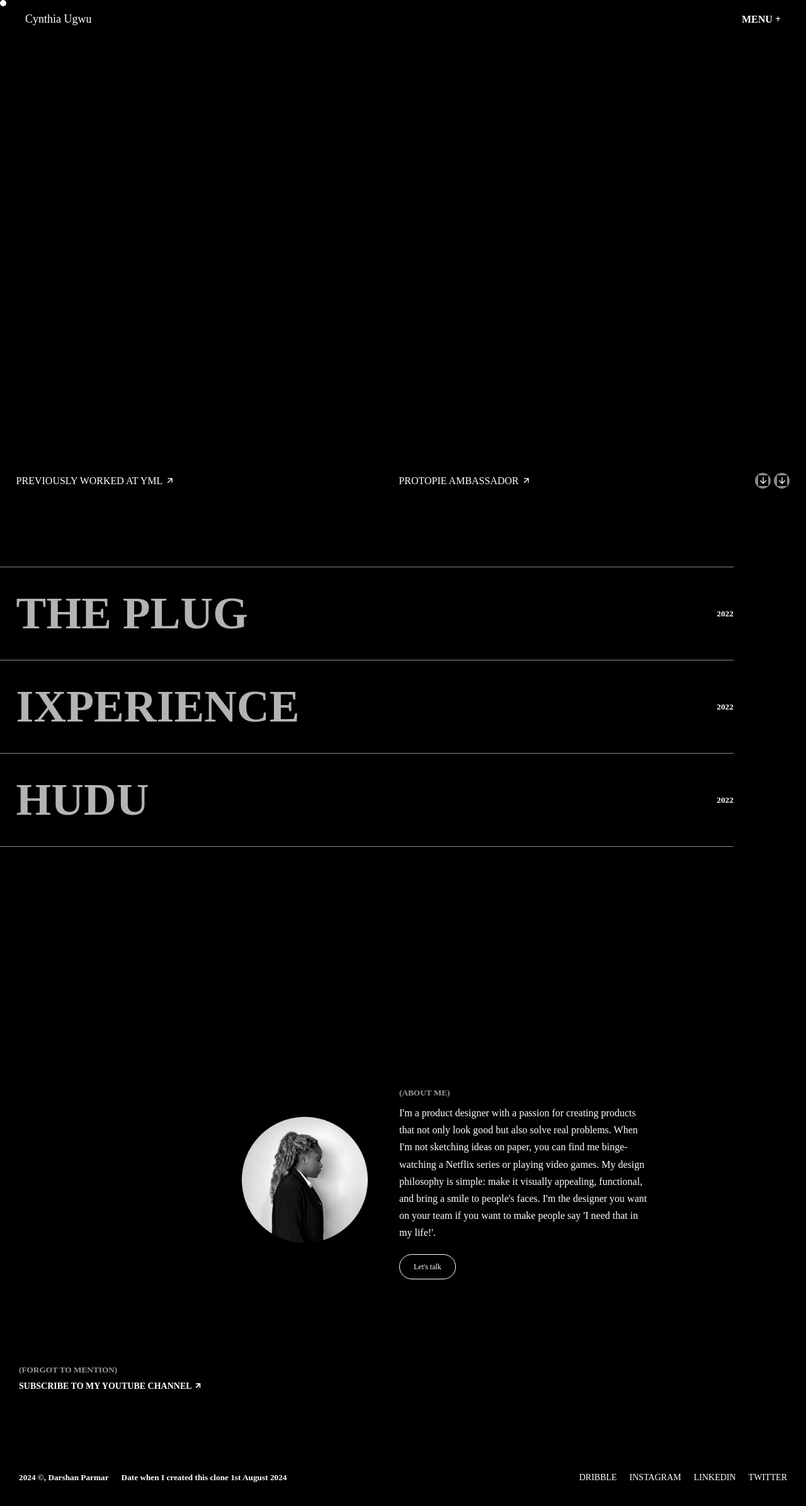
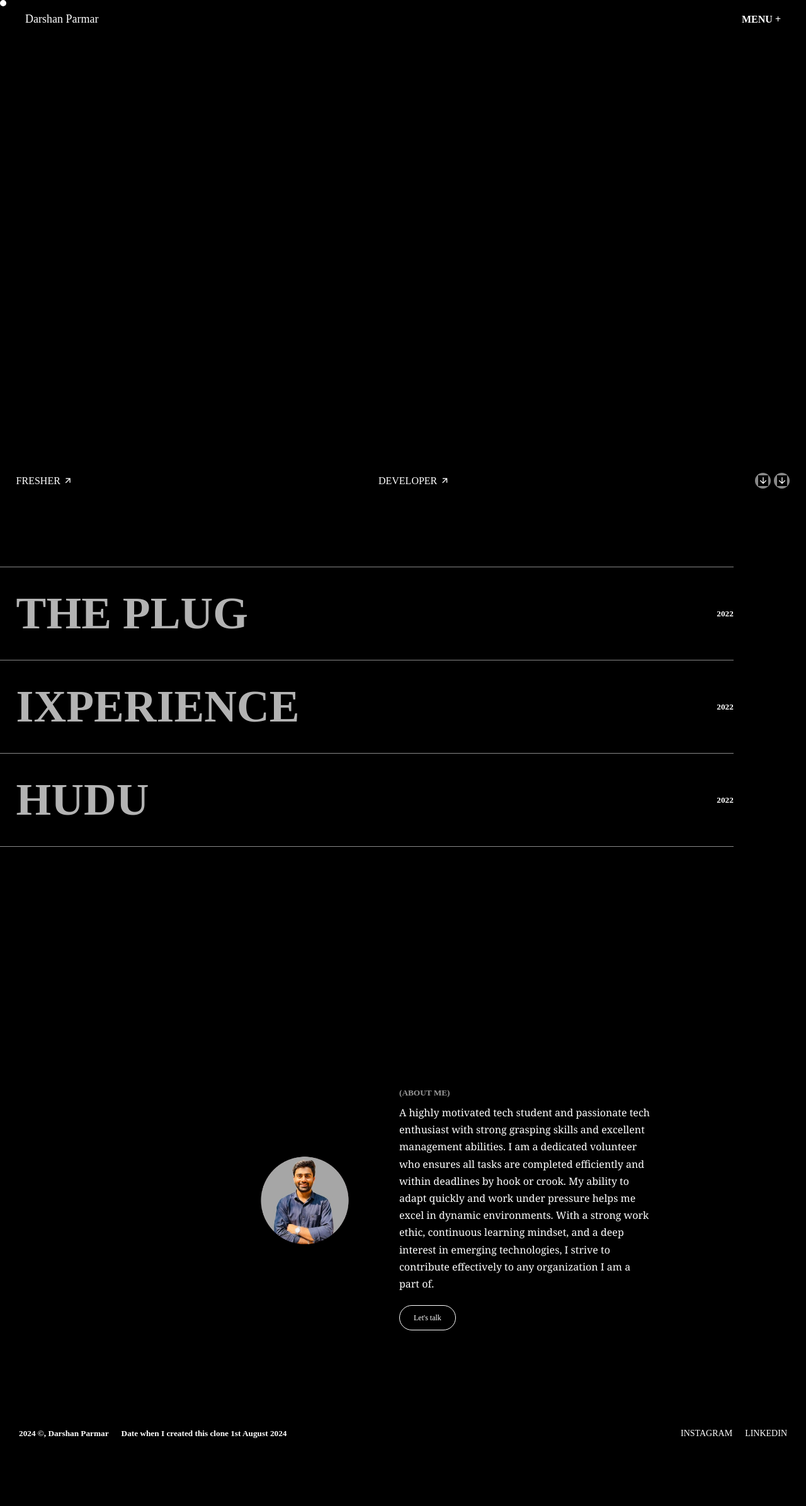
Before and after one commit to Darshanparmarr/CynthiaUgwu, a plain HTML site: page index.html in a window 1280 px wide. Shown: the whole page at 63% size. After the commit the page ends 2325 px from the top, so only its background shows below. Drawn offline with nearby package versions, Linux system fonts and the light colour scheme; a script that the page names is missing.

Commit message:
portfolio

```diff
--- a/index.html
+++ b/index.html
@@ -1,7 +1,7 @@
 <!DOCTYPE html>
 <html lang="en">
 <head>
-  <title>Cynthia Ugwu</title>
+  <title>Darshan Parmar Portfolio</title>
   <link rel="stylesheet" href="style.css">
   <link href="https://cdn.jsdelivr.net/npm/remixicon@4.3.0/fonts/remixicon.css" rel="stylesheet"/>
   <link rel="stylesheet" href="loco.css">
@@ -12,19 +12,19 @@
   <div id="main">
     <div id="hero">
       <div id="nav">
-        <a href="#">Cynthia Ugwu</a>
+        <a href="#">Darshan Parmar</a>
         <h4>MENU +</h4>
       </div>
       <div id="heading">
         <div class="bounding">
-          <h1 class="boundingelem">Product</h1>
+          <h1 class="boundingelem">Frontend</h1>
         </div>
         <div class="blocktext">
           <div class="bounding">
-            <h1 class="boundingelem" id="secondH1">Designer</h1>
+            <h1 class="boundingelem" id="secondH1">Developer</h1>
           </div>
           <div class="bounding">
-            <h5 class="boundingelem">Based In Toronto</h5>
+            <h5 class="boundingelem">Based In Mumbai</h5>
           </div>
         </div>
       </div>
@@ -33,12 +33,12 @@
           <h5 class="boundingelem">available for freelancer</h5>
         </div>
         <div class="bounding">
-          <h5 class="boundingelem">work from may 23'</h5>
+          <h5 class="boundingelem">Open to Work</h5>
         </div>
       </div>
       <div id="heroFooter">
-        <a href="#">Previously worked at yml <i class="ri-arrow-right-up-line"></i></a>
-        <a href="#">Protopie Ambassador <i class="ri-arrow-right-up-line"></i></a>
+        <a href="#">Fresher <i class="ri-arrow-right-up-line"></i></a>
+        <a href="#">Developer <i class="ri-arrow-right-up-line"></i></a>
         <div id="iconset">
           <div class="circle"><i class="ri-arrow-down-line"></i></div>
           <div class="circle"><i class="ri-arrow-down-line"></i></div>
@@ -63,17 +63,13 @@
       </div>
     </div>
     <div id="about">
-      <img src="cynthia.png" alt="">
+      <img src="DarshanImg.png" alt="">
       <div id="textabout">
         <h5>(About Me)</h5>
-        <p>I'm a product designer with a passion for creating products that not only look good but also solve real problems. When I'm not sketching ideas on paper, you can find me binge-watching a Netflix series or playing video games. My design philosophy is simple: make it visually appealing, functional, and bring a smile to people's faces. I'm the designer you want on your team if you want to make people say 'I need that in my life!'.</p>
-        <a href="#">Let's talk</a>
+        <p>A highly motivated tech student and passionate tech enthusiast with strong grasping skills and excellent management abilities. I am a dedicated volunteer who ensures all tasks are completed efficiently and within deadlines by hook or crook. My ability to adapt quickly and work under pressure helps me excel in dynamic environments. With a strong work ethic, continuous learning mindset, and a deep interest in emerging technologies, I strive to contribute effectively to any organization I am a part of.</p>
+        <a href="www.linkedin.com/in/darshan-parmar-57114b255">Let's talk</a>
       </div>
 
-    </div>
-    <div id="subscribe">
-      <h5>(forgot to mention)</h5>
-      <h3>subscribe to my youtube channel <i class="ri-arrow-right-up-line"></i></h3>
     </div>
     <div id="footer">
       <div id="footerLeft">
@@ -81,10 +77,8 @@
         <h5> Date when I created this clone 1st August 2024</h5>
       </div>
       <div id="footerRight">
-        <a href="#">dribble</a>
-        <a href="#">instagram</a>
-        <a href="#">LinkedIn</a>
-        <a href="#">Twitter</a>
+        <a href="https://www.instagram.com/darshanparmar._/">instagram</a>
+        <a href="www.linkedin.com/in/darshan-parmar-57114b255">LinkedIn</a>
       </div>
     </div>
   </div>
--- a/style.css
+++ b/style.css
@@ -173,6 +173,7 @@ html, body{
 #textabout p{
   line-height: 1.7;
   margin-bottom: 30px;
+  font-family: Georgia, 'Times New Roman', Times, serif;
 }
 #textabout a{
   padding: 12px 22px;
```
Also changed, not shown: Darshan - whitebg.jpg (added), Darshan.jpg (added), DarshanImg.png (added).
